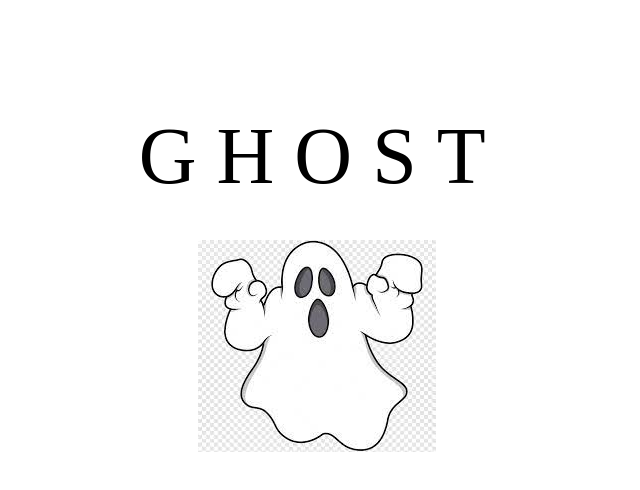
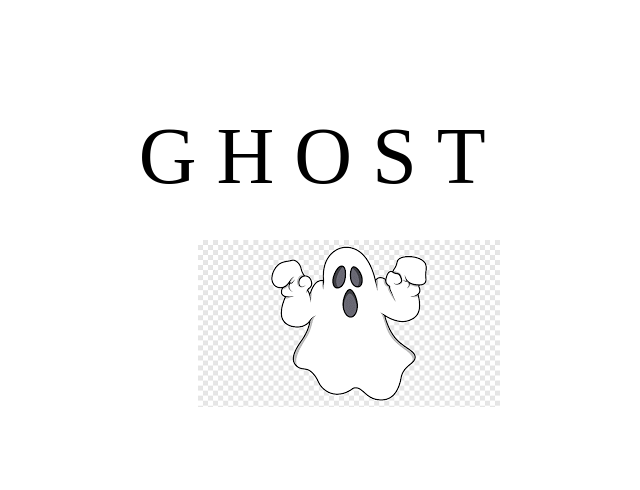
Before and after one commit to matheusoliveira121/atividade-css, a plain HTML site: page Index.html in a window 1280 px wide. Shown: the whole page, without its empty margins (340-980 px from the left). Drawn offline with Linux system fonts and the light colour scheme.

Commit message:
Ghost3006

```diff
--- a/Index.html
+++ b/Index.html
@@ -9,7 +9,7 @@
 </head>
 <body>
  <div class="container">
-    <img class="ghost" src="/Img/download.jfif" alt="Imagem Fantasma">
+    <img class="ghost" src="/Img/download.png" alt="Imagem Fantasma">
     <div class="list">
         <ul>
             <li>G</li>
```
Also changed, not shown: Img/download.jfif (deleted), Img/download.png (added).
